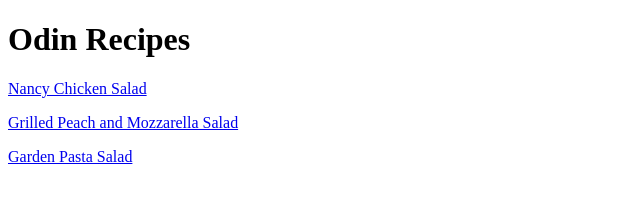
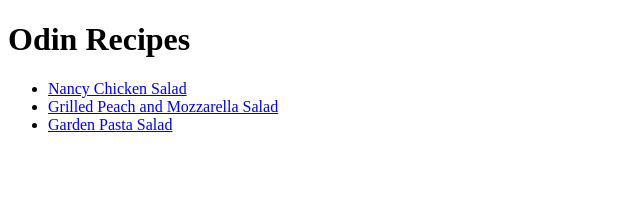
Before and after one commit to KravaV/odin-recipes, a plain HTML site: page index.html in a window 1280 px wide. Shown: the whole page, without its empty margins (0-640 px from the left). Drawn offline with Linux system fonts and the light colour scheme.

Commit message:
add ul in index.html

```diff
--- a/index.html
+++ b/index.html
@@ -6,8 +6,10 @@
     <body>
 
         <h1>Odin Recipes</h1>
-<p><a href="./recipes/nancy-chicken-salad.html">Nancy Chicken Salad</a></p>
-<p><a href="./recipes/grilled-peach-and-mozzarella-salad.html">Grilled Peach and Mozzarella Salad</a></p>
-<p><a href="./recipes/garden-pasta-salad.html">Garden Pasta Salad</a></p>
+    <ul>
+<li><a href="./recipes/nancy-chicken-salad.html">Nancy Chicken Salad</a></li>
+<li><a href="./recipes/grilled-peach-and-mozzarella-salad.html">Grilled Peach and Mozzarella Salad</a></li>
+<li><a href="./recipes/garden-pasta-salad.html">Garden Pasta Salad</a></li>
+</ul>
     </body>
 </html>
```
